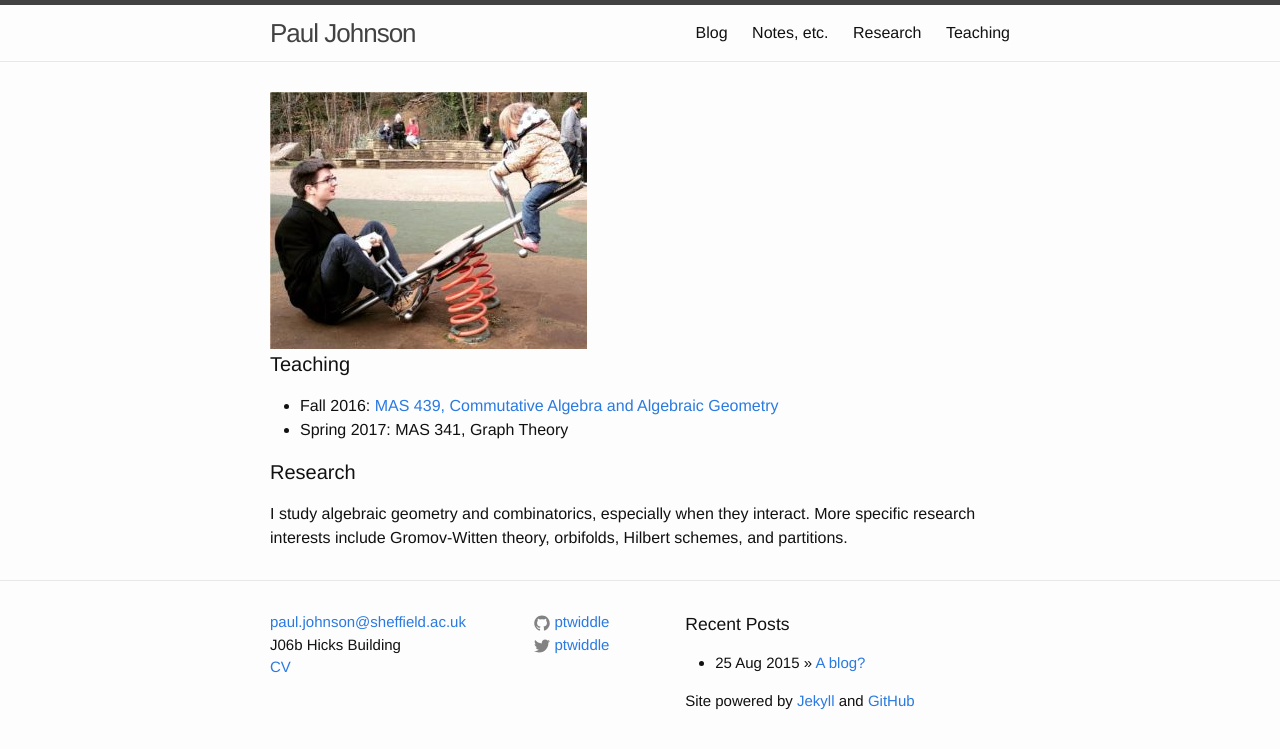
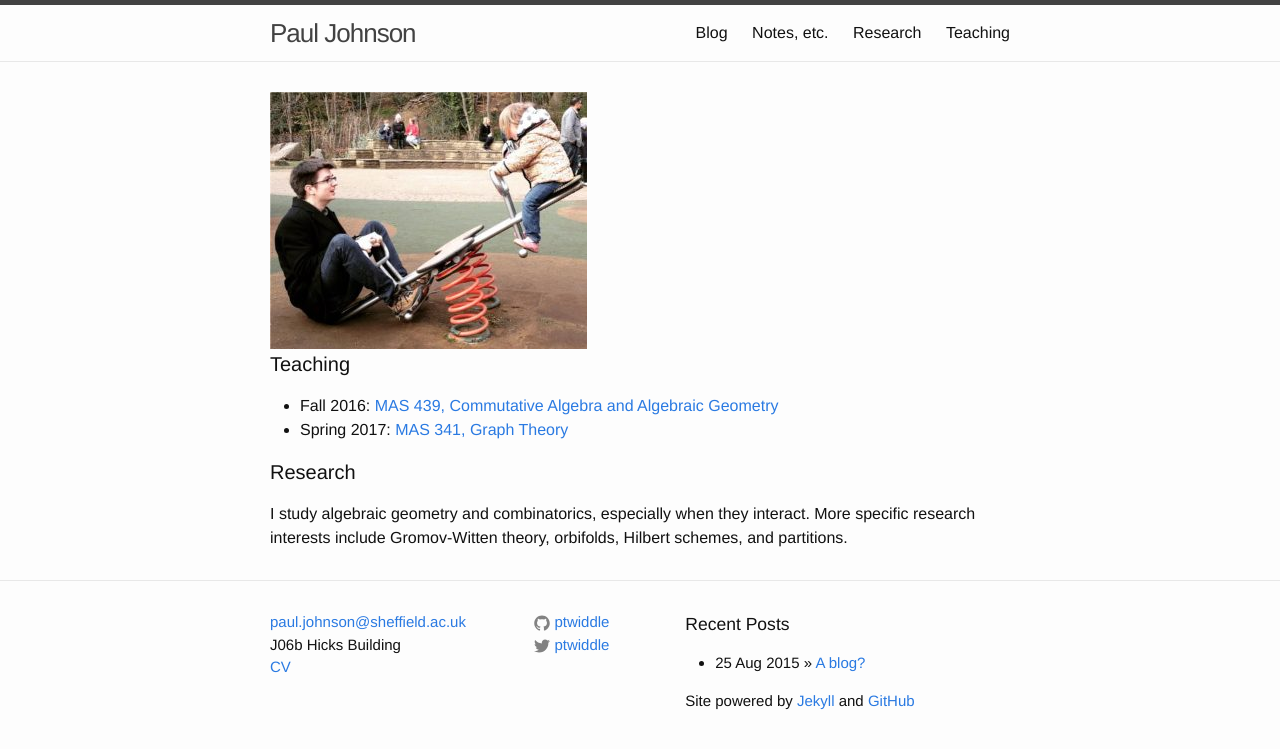
Before and after one commit to ptwiddle/ptwiddle.github.io, a Jekyll site: the page built from index.html, in a window 1280 px wide. Shown: the top 749 px of the page. Built offline with Jekyll 4.4.1, drawn with Linux system fonts in a browser that asks for light colours; part of the change alters nothing that is shown.

```diff
--- a/index.html
+++ b/index.html
@@ -9,7 +9,7 @@ layout: default
   <h3 class="page-heading">Teaching</h3>
       <ul>
         <li> Fall 2016: <a href="http://ptwiddle.github.io/MAS439-Commutative-Algebra/">MAS 439, Commutative Algebra and Algebraic Geometry</a></li>
-        <li> Spring 2017: MAS 341, Graph Theory </li>
+        <li> Spring 2017: <a href="http://ptwiddle.github.io/MAS341-Graph-Theory/">MAS 341, Graph Theory</a></li>
       </ul>
   <h3 class="page-heading"> Research </h3>
        I study algebraic geometry and combinatorics, especially when they interact.  More specific research interests include Gromov-Witten theory, orbifolds, Hilbert schemes, and partitions.
```
